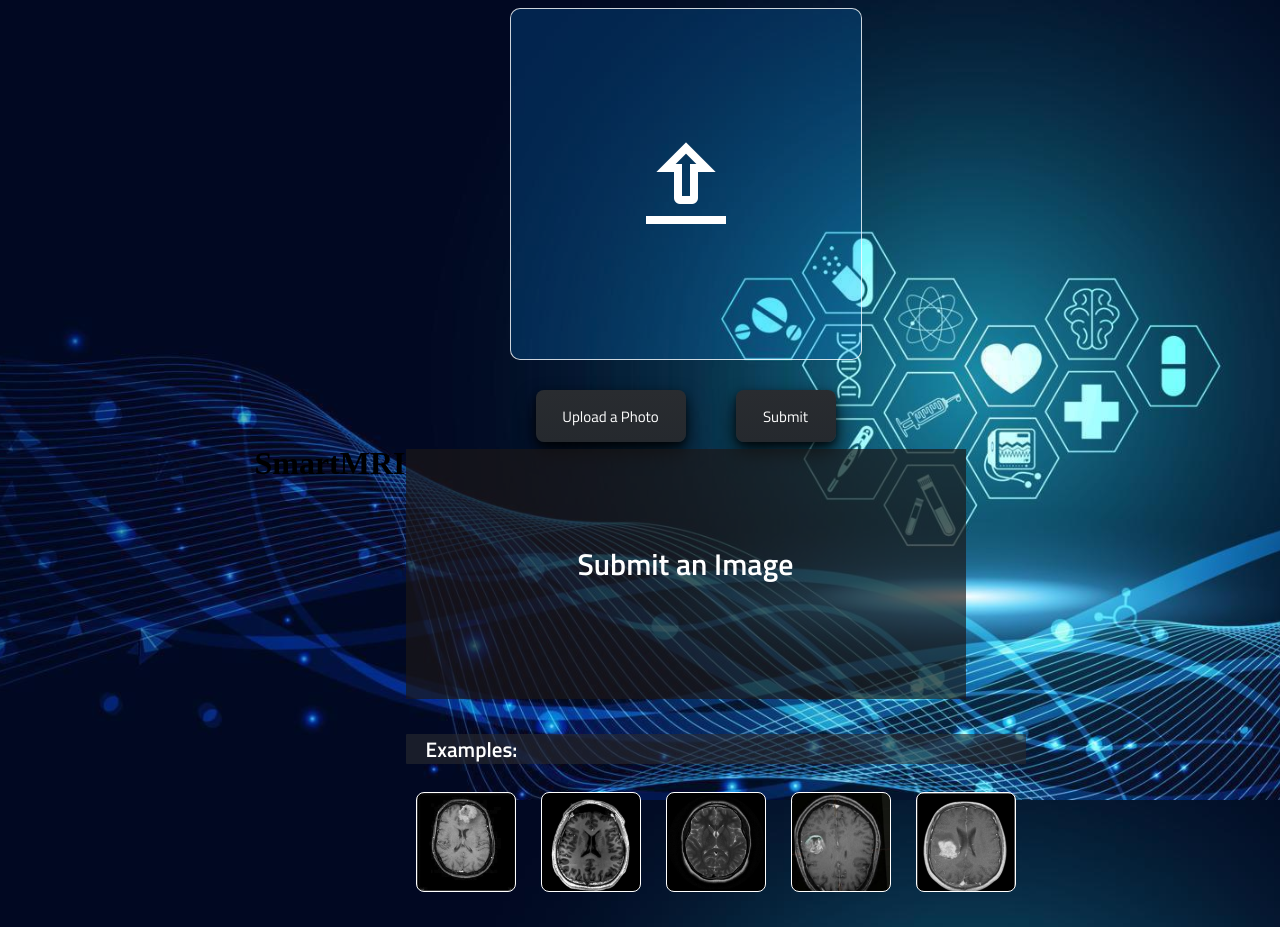
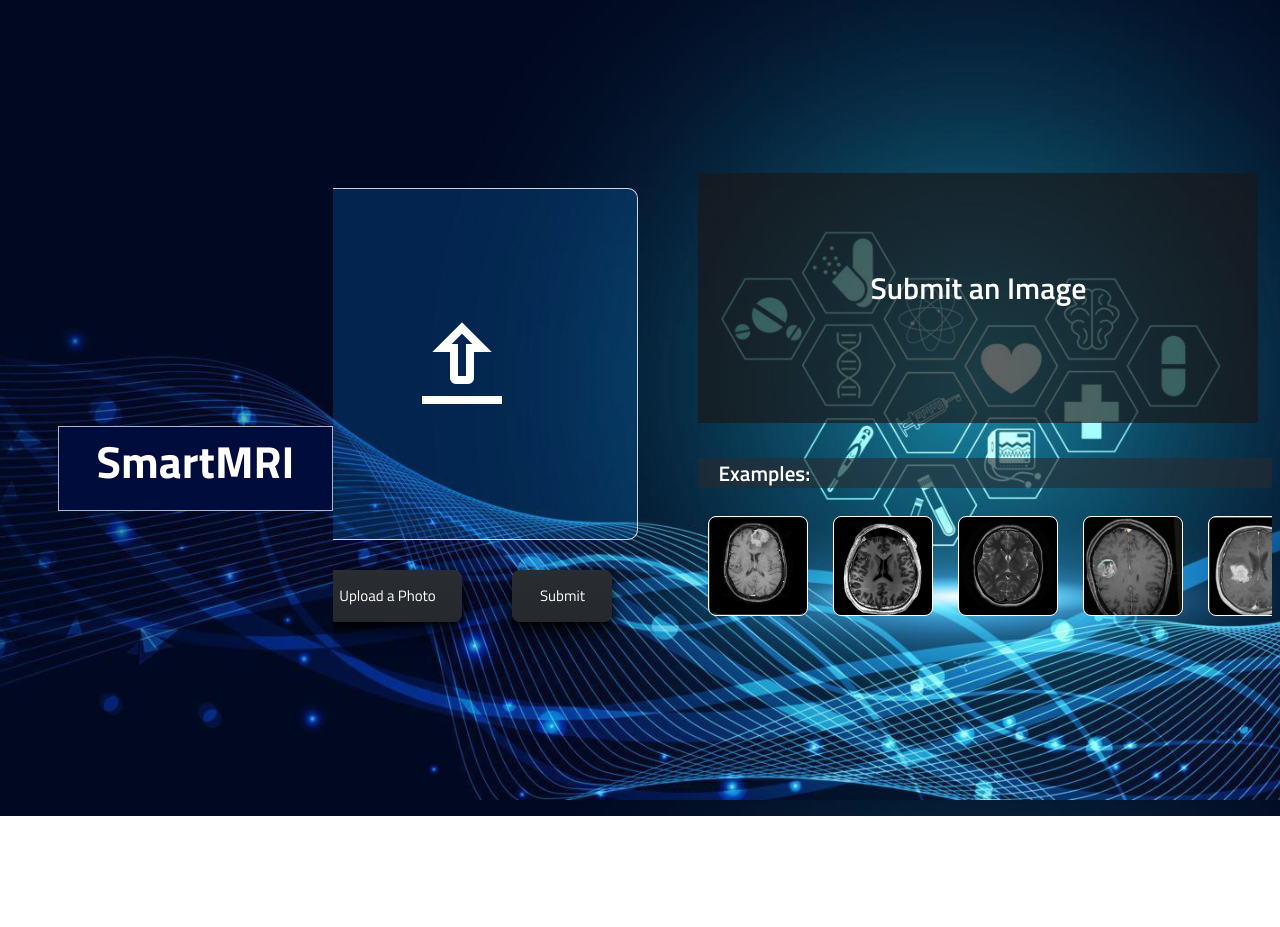
Before and after one commit to cathyleii/SmartMRI, a website: page index.html in a window 1280 px wide. After the commit the page ends 816 px from the top, so only its background shows below. Drawn offline with Linux system fonts and the light colour scheme.

Commit message:
Updated style for logo

```diff
--- a/styles.css
+++ b/styles.css
@@ -56,6 +56,28 @@ body {
 	overflow-x: auto;
 	background-position: center;
 	background-size: cover;
+}
+
+h1 {
+	color: white;
+	margin-left: 50px;
+	margin-bottom: -90px;
+	font-family: TW-bold;
+	font-size: 45px;
+	background-color: rgb(0, 12, 59);
+	width: 300px;
+	height: 83px;
+	text-align: center;
+	border-width: thin;
+	border-color: rgba(255, 255, 255, 0.697);
+	border-style: double;
+}
+#main-container {
+	display: flex;
+	min-height: 100vh;
+	justify-content: center;
+	align-items: center;
+	overflow-x: auto;
 }
 
 #upload-container {
```
